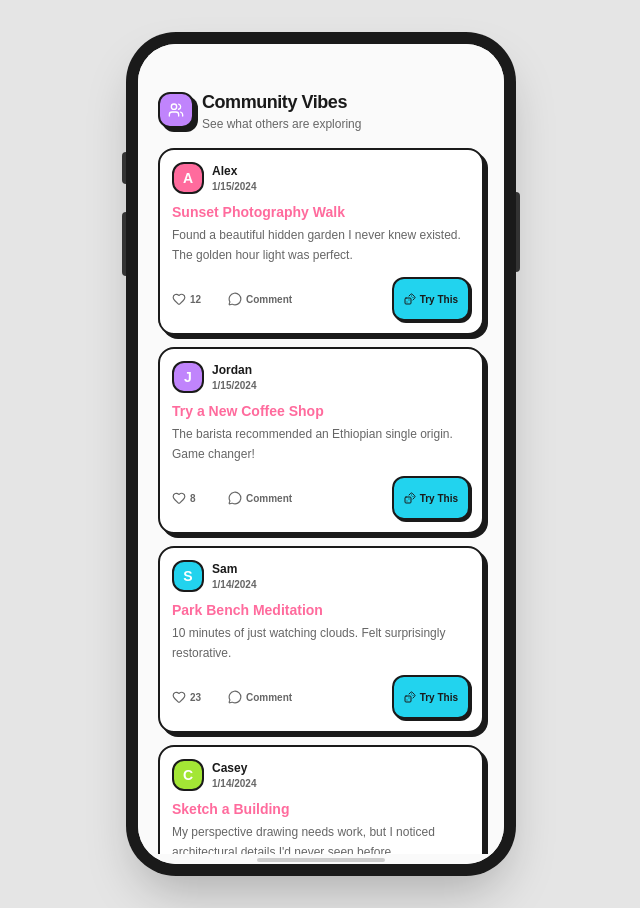
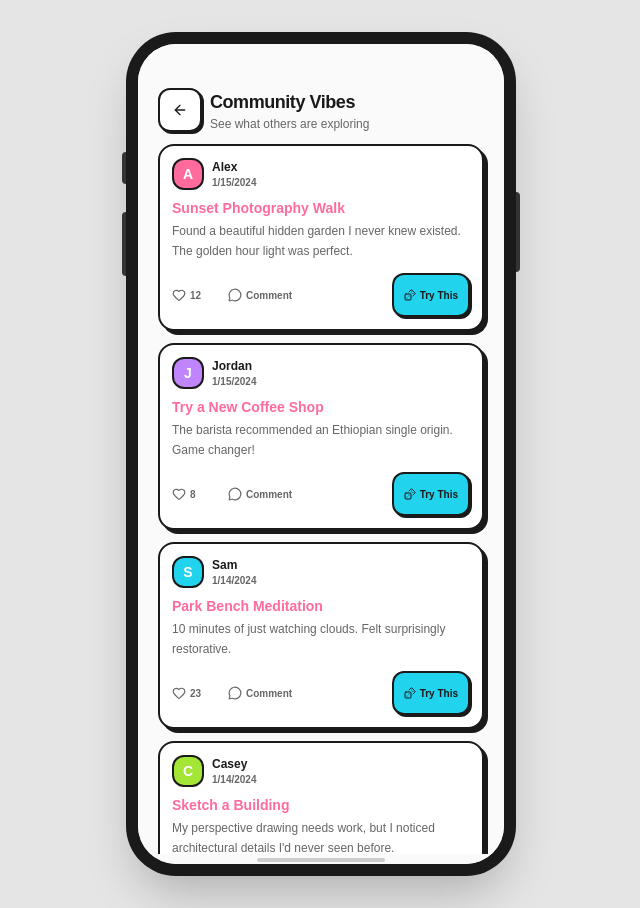
Before and after one commit to AshokAro/vibequest, a Next.js app: page /feed in a window 1280 px wide. Shown: the whole page, without its empty margins (319-959 px from the left). Built offline with nearby package versions, Linux system fonts and the light colour scheme; a web font is replaced by a local one.

Commit message:
feat: add back buttons to feed and profile, move settings to header

```diff
--- a/app/feed/page.tsx
+++ b/app/feed/page.tsx
@@ -2,7 +2,8 @@
 
 import { useState, useEffect, useRef, useCallback } from "react";
 import { motion } from "framer-motion";
-import { Heart, MessageCircle, Dices, Users } from "lucide-react";
+import { Heart, MessageCircle, Dices, Users, ArrowLeft } from "lucide-react";
+import { useRouter } from "next/navigation";
 import { cn } from "@/lib/utils";
 import type { FeedItem } from "@/lib/types";
 
@@ -146,6 +147,7 @@ function FeedCard({
 }
 
 export default function FeedPage() {
+  const router = useRouter();
   const [items, setItems] = useState<FeedItem[]>(mockFeedItems);
   const [loading, setLoading] = useState(false);
   const [hasMore, setHasMore] = useState(true);
@@ -204,13 +206,17 @@ export default function FeedPage() {
   };
 
   return (
-    <main className="h-full safe-top safe-x pb-24 bg-[#fafafa] overflow-y-auto">
+    <main className="h-full safe-top safe-x pb-6 bg-[#fafafa] overflow-y-auto">
       {/* Header */}
-      <header className="px-5 pt-5 pb-3">
-        <div className="flex items-center gap-2 mb-1">
-          <div className="w-9 h-9 rounded-lg bg-[#c084fc] hard-border hard-shadow flex items-center justify-center">
-            <Users className="w-4 h-4 text-white" />
-          </div>
+      <header className="px-5 pt-5 pb-3 flex items-center justify-between">
+        <div className="flex items-center gap-2">
+          <button
+            onClick={() => router.push("/profile")}
+            className="w-9 h-9 rounded-lg bg-white hard-border hard-shadow-sm flex items-center justify-center text-[#1a1a1a] tap-target hover:-translate-y-0.5 transition-all"
+            aria-label="Back to Profile"
+          >
+            <ArrowLeft className="w-4 h-4" />
+          </button>
           <div>
             <h1 className="text-lg font-black text-[#1a1a1a] tracking-tight">Community Vibes</h1>
             <p className="text-xs font-medium text-[#666]">See what others are exploring</p>
--- a/app/profile/page.tsx
+++ b/app/profile/page.tsx
@@ -3,7 +3,7 @@
 import { useState } from "react";
 import { useRouter } from "next/navigation";
 import { motion } from "framer-motion";
-import { Settings, Trophy, Target, Flame, Zap, User, ChevronRight } from "lucide-react";
+import { Settings, Trophy, Target, Flame, Zap, User, ArrowLeft } from "lucide-react";
 import { cn } from "@/lib/utils";
 import type { UserProfile } from "@/lib/types";
 
@@ -142,11 +142,22 @@ export default function ProfilePage() {
       {/* Header */}
       <header className="px-5 pt-5 pb-3 flex items-center justify-between">
         <div className="flex items-center gap-2">
-          <div className="w-9 h-9 rounded-lg bg-[#ff6b9d] hard-border hard-shadow flex items-center justify-center">
-            <User className="w-4 h-4 text-white" />
-          </div>
+          <button
+            onClick={() => router.push("/")}
+            className="w-9 h-9 rounded-lg bg-white hard-border hard-shadow-sm flex items-center justify-center text-[#1a1a1a] tap-target hover:-translate-y-0.5 transition-all"
+            aria-label="Back to Quests"
+          >
+            <ArrowLeft className="w-4 h-4" />
+          </button>
           <h1 className="text-lg font-black text-[#1a1a1a] tracking-tight">Profile</h1>
         </div>
+        <button
+          onClick={() => router.push("/settings")}
+          className="w-9 h-9 rounded-lg bg-white hard-border hard-shadow-sm flex items-center justify-center text-[#1a1a1a] tap-target hover:-translate-y-0.5 transition-all"
+          aria-label="Settings"
+        >
+          <Settings className="w-4 h-4" />
+        </button>
       </header>
 
       <div className="px-5 space-y-6">
@@ -215,20 +226,6 @@ export default function ProfilePage() {
           </div>
         </section>
 
-        {/* Settings Button */}
-        <button
-          onClick={() => router.push("/settings")}
-          className="w-full flex items-center justify-between p-4 bg-white hard-border rounded-xl hard-shadow tap-target hover:-translate-y-0.5 transition-all"
-        >
-          <div className="flex items-center gap-3">
-            <div className="w-8 h-8 rounded-lg bg-[#e5e5e5] flex items-center justify-center">
-              <Settings className="w-4 h-4 text-[#1a1a1a]" />
-            </div>
-            <span className="text-sm font-black text-[#1a1a1a]">Settings</span>
-          </div>
-          <ChevronRight className="w-4 h-4 text-[#666]" />
-        </button>
-
         {/* Dev: Feed Link */}
         <div className="pt-4 border-t border-[#e5e5e5]">
           <button
```
